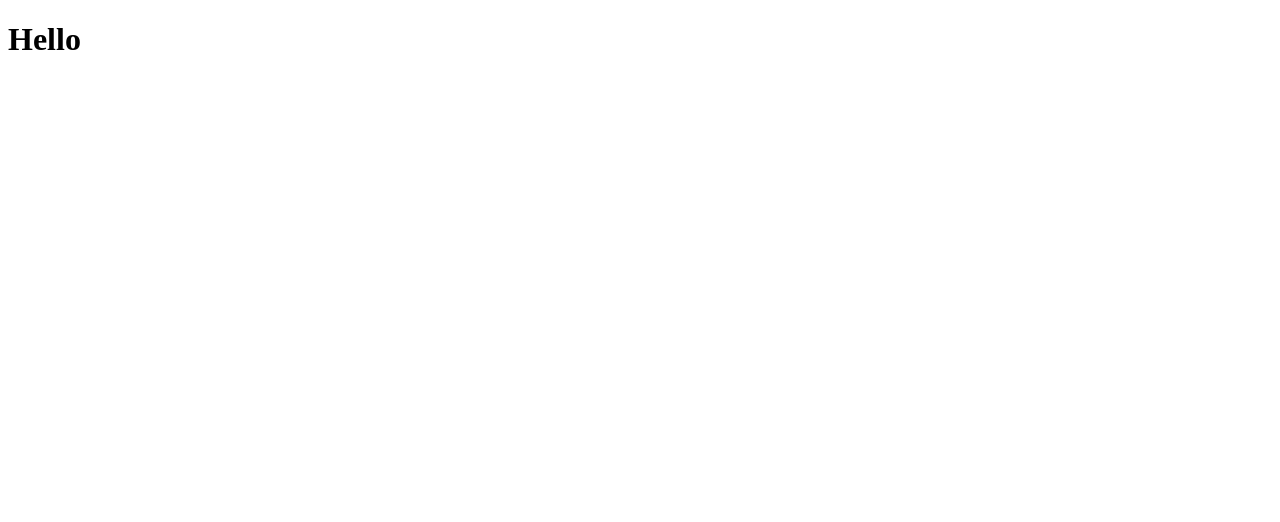
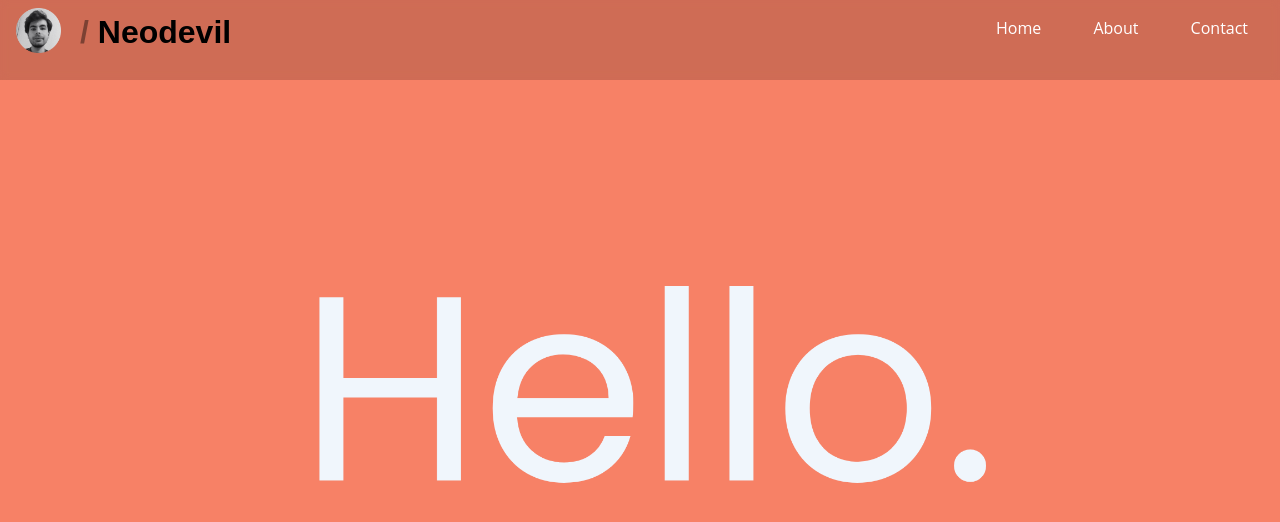
Before and after one commit to Neodevils/Basic-Portofilo, a plain HTML site: page index.html in a window 1280 px wide. Drawn offline with Linux system fonts and the light colour scheme.

Commit message:
Basic Portofilo Template.

```diff
--- a/index.html
+++ b/index.html
@@ -5,12 +5,29 @@
 	<meta charset="UTF-8">
 	<meta http-equiv="X-UA-Compatible" content="IE=edge">
 	<meta name="viewport" content="width=device-width, initial-scale=1.0">
+	<link rel="stylesheet" href="style.css">
 	<title>My Portofilo</title>
 </head>
 
 <body>
+	<!-- Header -->
 	<header>
-		<h1> Hello </h1>
+		<img src="images/neo_favicon.png" alt="">
+
+		<h1>
+			<span>
+				/
+			</span>
+			Neodevil
+		</h1>
+		<!-- Navigation -->
+		<nav>
+			<ul>
+				<li><a href="index.html">Home</a></li>
+				<li><a href="about.html">About</a></li>
+				<li><a href="contact.html">Contact</a></li>
+			</ul>
+		</nav>
 	</header>
 </body>
 
--- /dev/null
+++ b/style.css
@@ -0,0 +1,61 @@
+* {
+	box-sizing: border-box;
+}
+
+body,
+html {
+	margin: 0;
+	padding: 0;
+	font-family: 'Open Sans', sans-serif;
+	font-size: 16px;
+	line-height: 1.5;
+	background: url(../images/bg.png);
+	background-repeat: no-repeat;
+	background-attachment: fixed;
+	background-position: center;
+	background-size: cover;
+}
+
+header {
+	position: absolute;
+	width: 100%;
+	height: 10%;
+	background: rgba(0, 0, 0, 0.16);
+	backdrop-filter: blur(4px);
+}
+
+header img {
+	position: absolute;
+	width: 45px;
+	height: 45px;
+	margin: 0.5rem 1rem 1rem 1rem;
+}
+
+header h1 span {
+	opacity: 0.4;
+}
+
+header h1 {
+	position: relative;
+	font-family: 'Poppins', sans-serif;
+	font-size: 2rem;
+	margin: 0.5rem;
+	float: left;
+	margin-left: 5rem;
+}
+
+header nav ul {
+	float: right;
+	list-style: none;
+	margin: 0.5rem;
+}
+
+header nav ul li,
+a {
+	display: inline-block;
+	margin: 0 0.5rem;
+	padding: 0.25rem;
+	text-decoration: none;
+	color: rgba(255, 255, 255, 1);
+	font-weight: 00;
+}
```
Also changed, not shown: images/bg.png (renamed from images/portofilo-background.png), images/neo_favicon.png (added).
